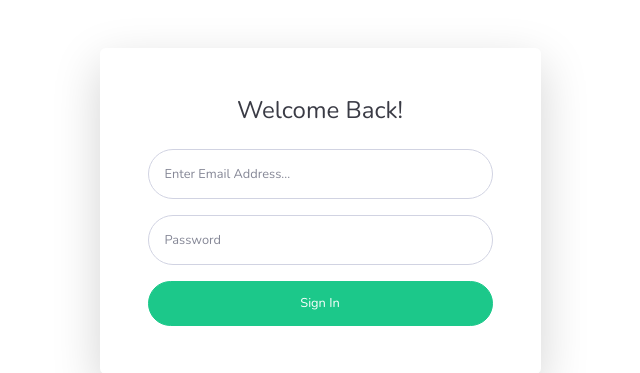
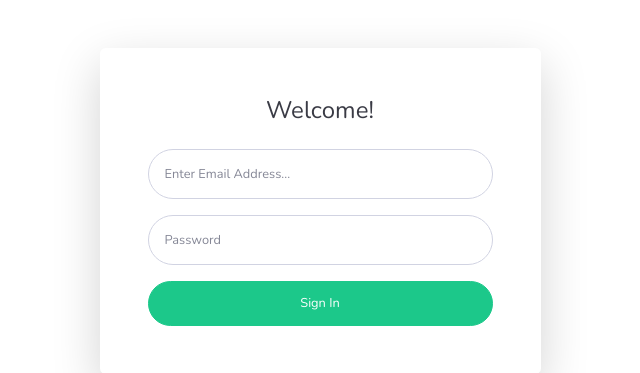
Before and after one commit to WildanBudiawanZ/ppaw06, a PHP site: page /login.php in a window 1280 px wide. Shown: the top 373 px of the page, without its empty margins (320-960 px from the left). Run offline with PHP 8.4, Linux system fonts and the light colour scheme.

Commit message:
minor rev

```diff
--- a/login.php
+++ b/login.php
@@ -36,7 +36,7 @@
               <div class="col-lg-12">
                 <div class="p-5">
                   <div class="text-center">
-                    <h1 class="h4 text-gray-900 mb-4">Welcome Back!</h1>
+                    <h1 class="h4 text-gray-900 mb-4">Welcome!</h1>
                   </div>
                   <form id="formlogin" class="user" method="post" action="action.php">
                     <div class="form-group">
```
